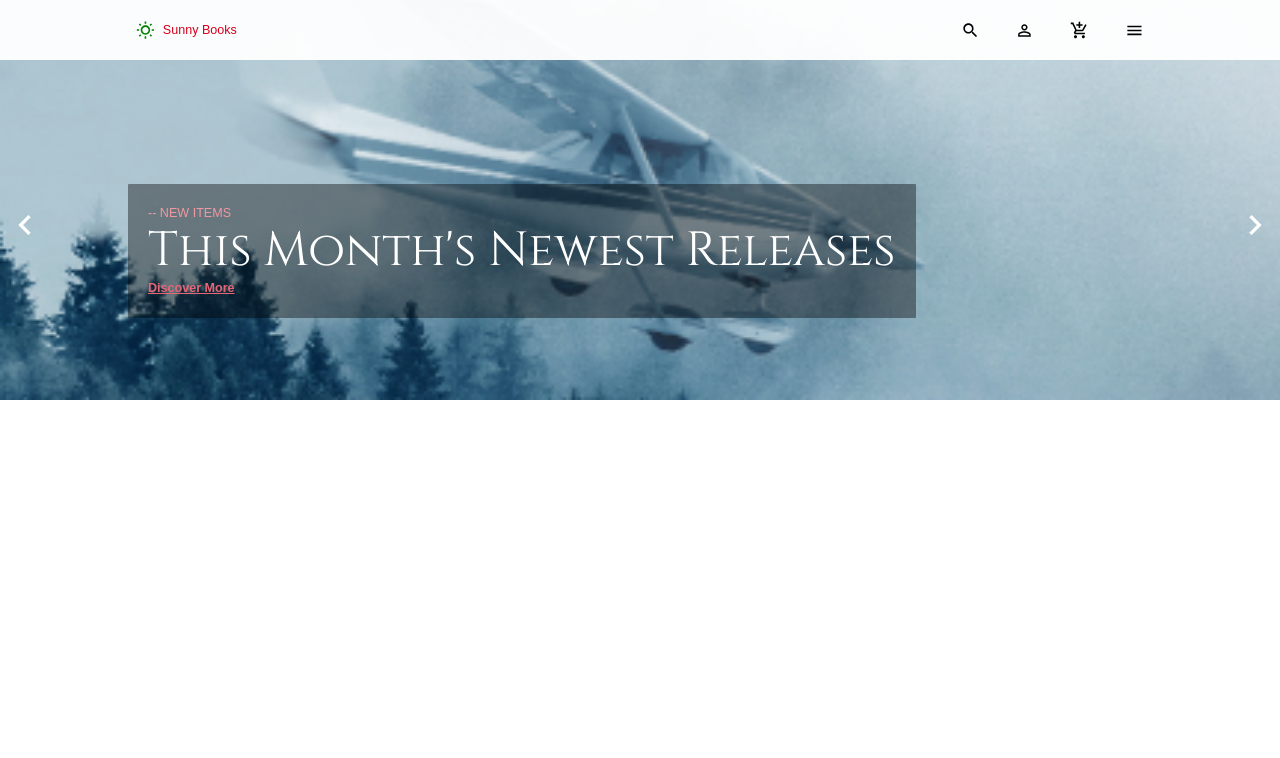
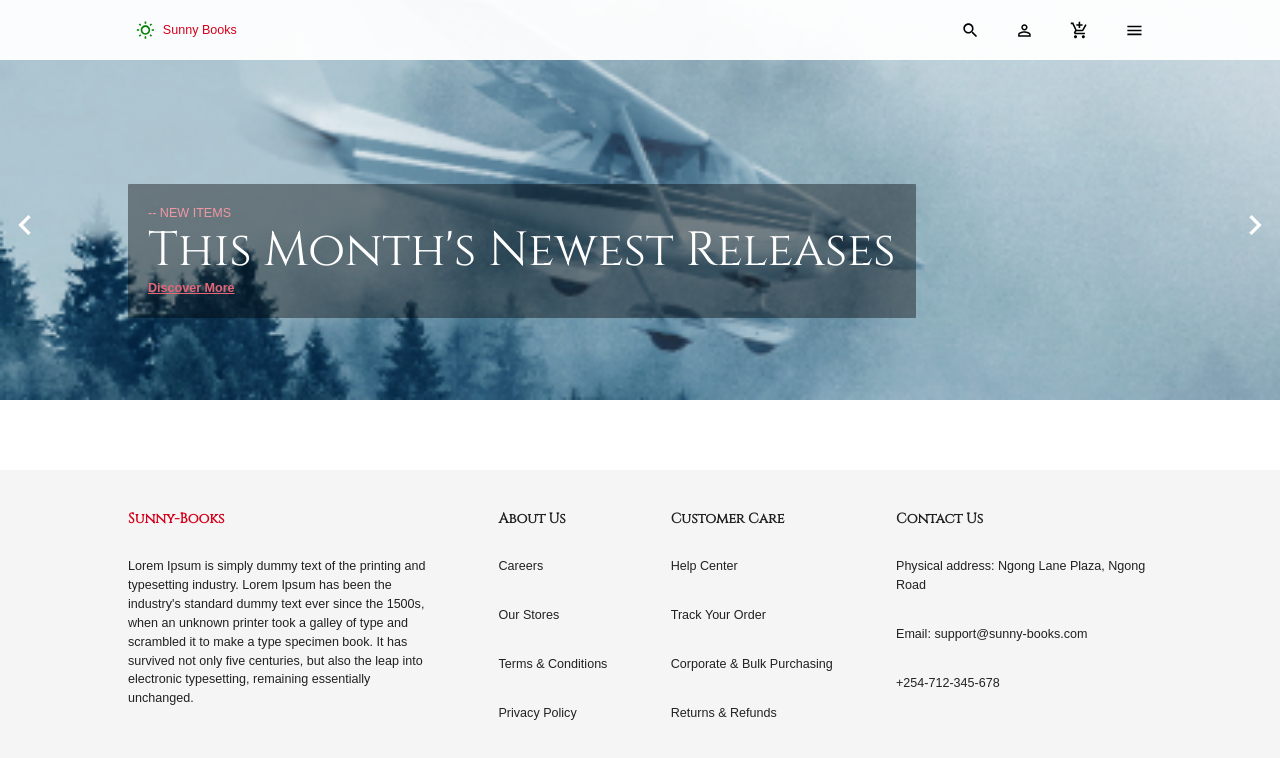
Before and after one commit to ogada-otieno/Sunny-Books, a React (Create React App) app in the folder client/: page / in a window 1280 px wide. Shown: the top 758 px of the page. Built offline with nearby package versions, Linux system fonts and the light colour scheme; no server answers; a web font is replaced by a local one.

Commit message:
Footer component.

```diff
--- a/client/src/App.js
+++ b/client/src/App.js
@@ -8,6 +8,7 @@ import ItemDetails from "./pages/itemDetails/ItemDetails";
 import Confirmation from "./pages/checkout/Confirmation";
 import Navbar from "./pages/global/Navbar";
 import CartMenu from "./pages/global/CartMenu";
+import Footer from "./pages/global/Footer";
 
 // starts each page you navigate to at the top
 const ScrollToTop = () => {
@@ -77,6 +78,7 @@ function App() {
         <Route exact path="item/:itemId" element={<ItemDetails />} />
       </Routes>
       <CartMenu />
+      <Footer />
     </div>
   );
 }
--- /dev/null
+++ b/client/src/pages/global/Footer.js
@@ -0,0 +1,71 @@
+import { useTheme } from "@emotion/react";
+import { Box, Typography } from "@mui/material";
+import { shades } from "../../theme";
+
+function Footer() {
+  const {
+    palette: { neutral },
+  } = useTheme();
+  return (
+    <Box marginTop="70px" padding="40px 0" backgroundColor={neutral.light}>
+      <Box
+        width="80%"
+        margin="auto"
+        display="flex"
+        justifyContent="space-between"
+        flexWrap="wrap"
+        rowGap="30px"
+        columnGap="clamp(20px, 30px, 40px)"
+      >
+        <Box width="clamp(20%, 30%, 40%)">
+          <Typography
+            variant="h4"
+            fontWeight="bold"
+            mb="30px"
+            color={shades.secondary[500]}
+          >
+            Sunny-Books
+          </Typography>
+          <div>
+          Lorem Ipsum is simply dummy text of the printing and typesetting industry. Lorem Ipsum has been the industry's standard dummy text ever since the 1500s, when an unknown printer took a galley of type and scrambled it to make a type specimen book. It has survived not only five centuries, but also the leap into electronic typesetting, remaining essentially unchanged.
+          </div>
+        </Box>
+
+        <Box>
+          <Typography variant="h4" fontWeight="bold" mb="30px">
+            About Us
+          </Typography>
+          <Typography mb="30px">Careers</Typography>
+          <Typography mb="30px">Our Stores</Typography>
+          <Typography mb="30px">Terms & Conditions</Typography>
+          <Typography mb="30px">Privacy Policy</Typography>
+        </Box>
+
+        <Box>
+          <Typography variant="h4" fontWeight="bold" mb="30px">
+            Customer Care
+          </Typography>
+          <Typography mb="30px">Help Center</Typography>
+          <Typography mb="30px">Track Your Order</Typography>
+          <Typography mb="30px">Corporate & Bulk Purchasing</Typography>
+          <Typography mb="30px">Returns & Refunds</Typography>
+        </Box>
+
+        <Box width="clamp(20%, 25%, 30%)">
+          <Typography variant="h4" fontWeight="bold" mb="30px">
+            Contact Us
+          </Typography>
+          <Typography mb="30px">
+            Physical address: Ngong Lane Plaza, Ngong Road
+          </Typography>
+          <Typography mb="30px" sx={{ wordWrap: "break-word" }}>
+            Email: support@sunny-books.com
+          </Typography>
+          <Typography mb="30px">+254-712-345-678</Typography>
+        </Box>
+      </Box>
+    </Box>
+  );
+}
+
+export default Footer;
```
